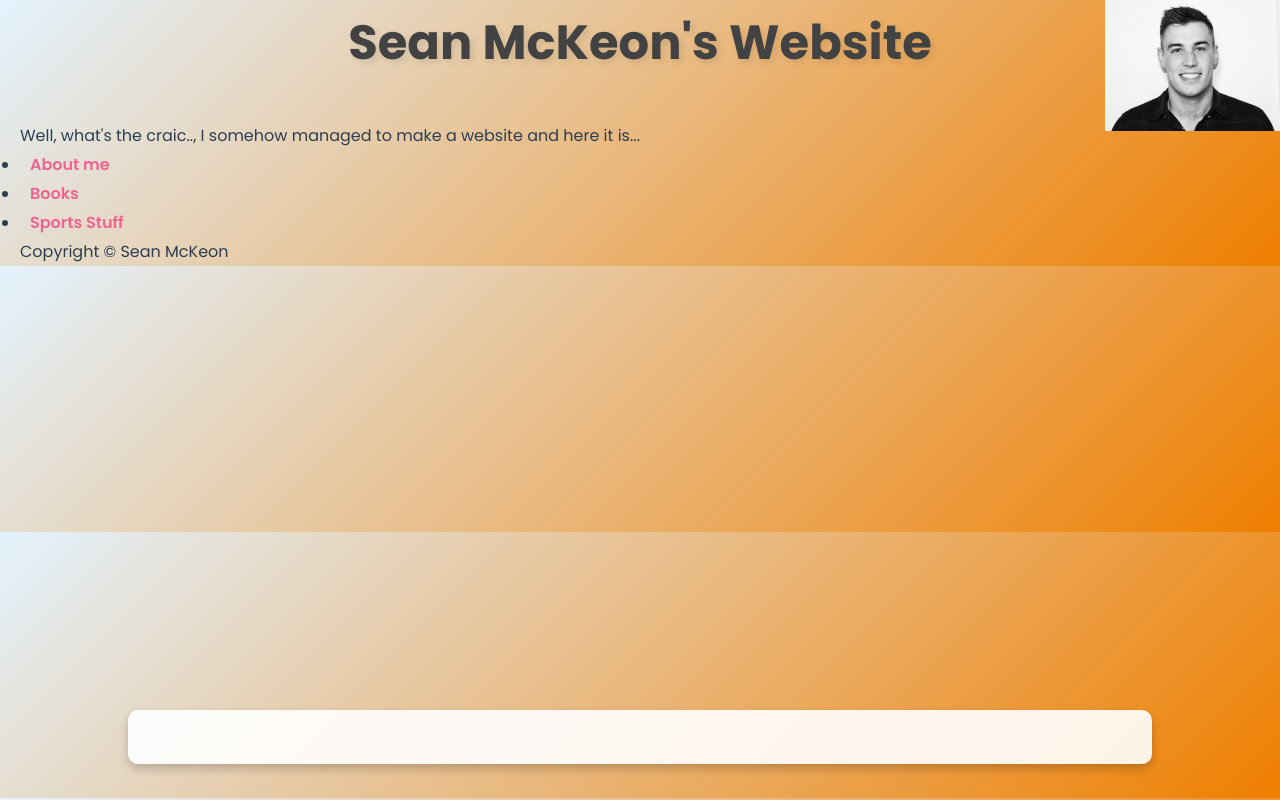
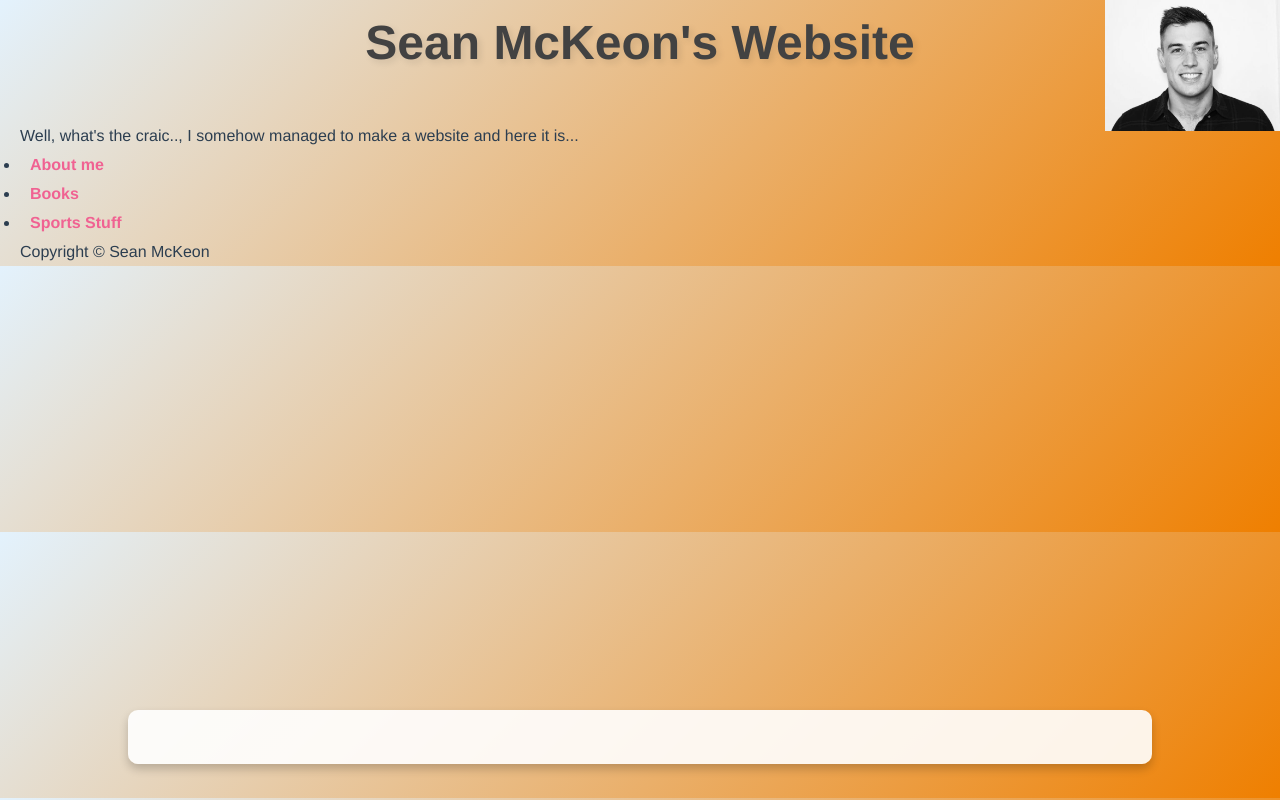
Before and after one commit to seanmckeon/seanmckeon.github.io, a plain HTML site: page index.html in a window 1280 px wide. Drawn offline with Linux system fonts and the light colour scheme.

Commit message:
Update index.html

```diff
--- a/index.html
+++ b/index.html
@@ -3,8 +3,6 @@
 <head>
     <title>Sean McKeon - The Website</title>
 <link rel="stylesheet" type="text/css" href="styles.css">
-<link href="https://fonts.googleapis.com/css2?family=Poppins:wght@300;400;500;600;700&display=swap" rel="stylesheet">
-
 <img src="sean.jpg" alt="Sean's Picture" width="175px" style="position:absolute; top:0; right:0;">
 </head>
 <body>
```
